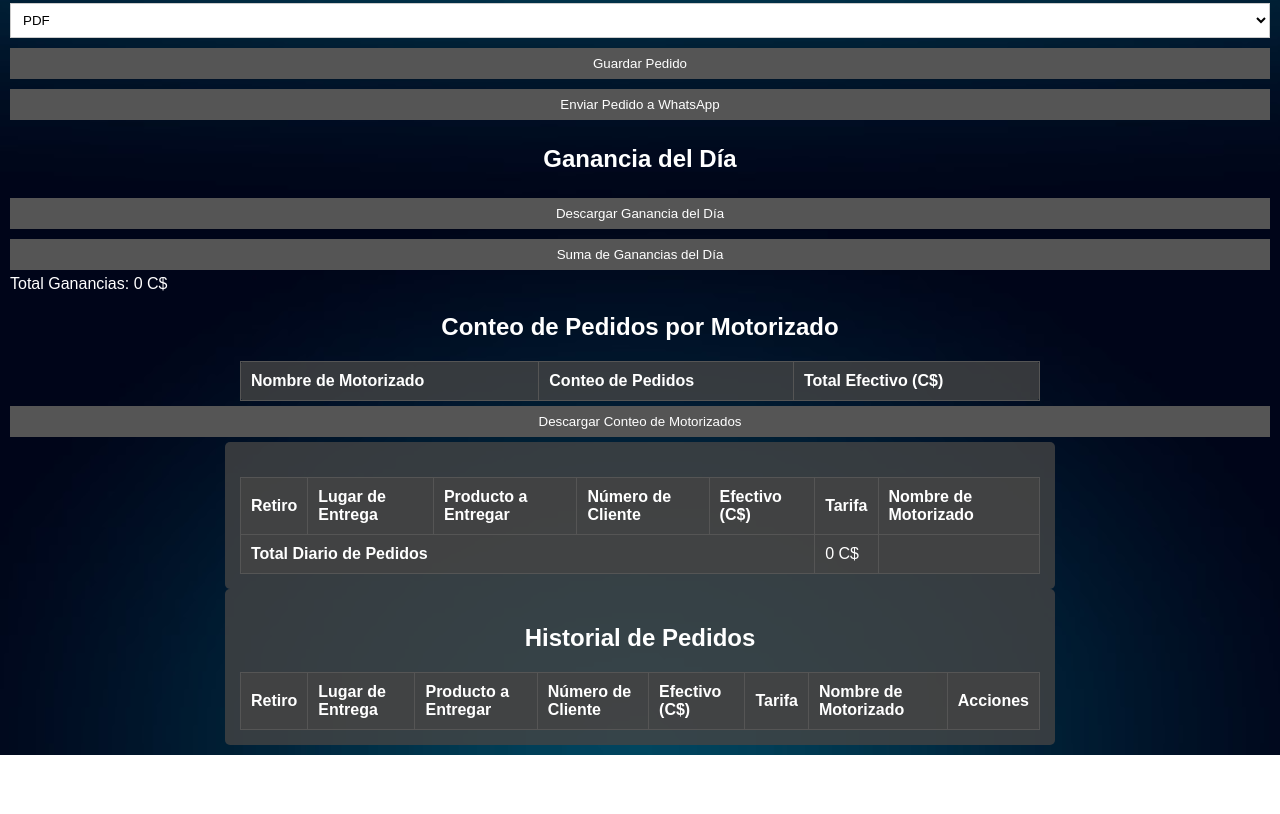
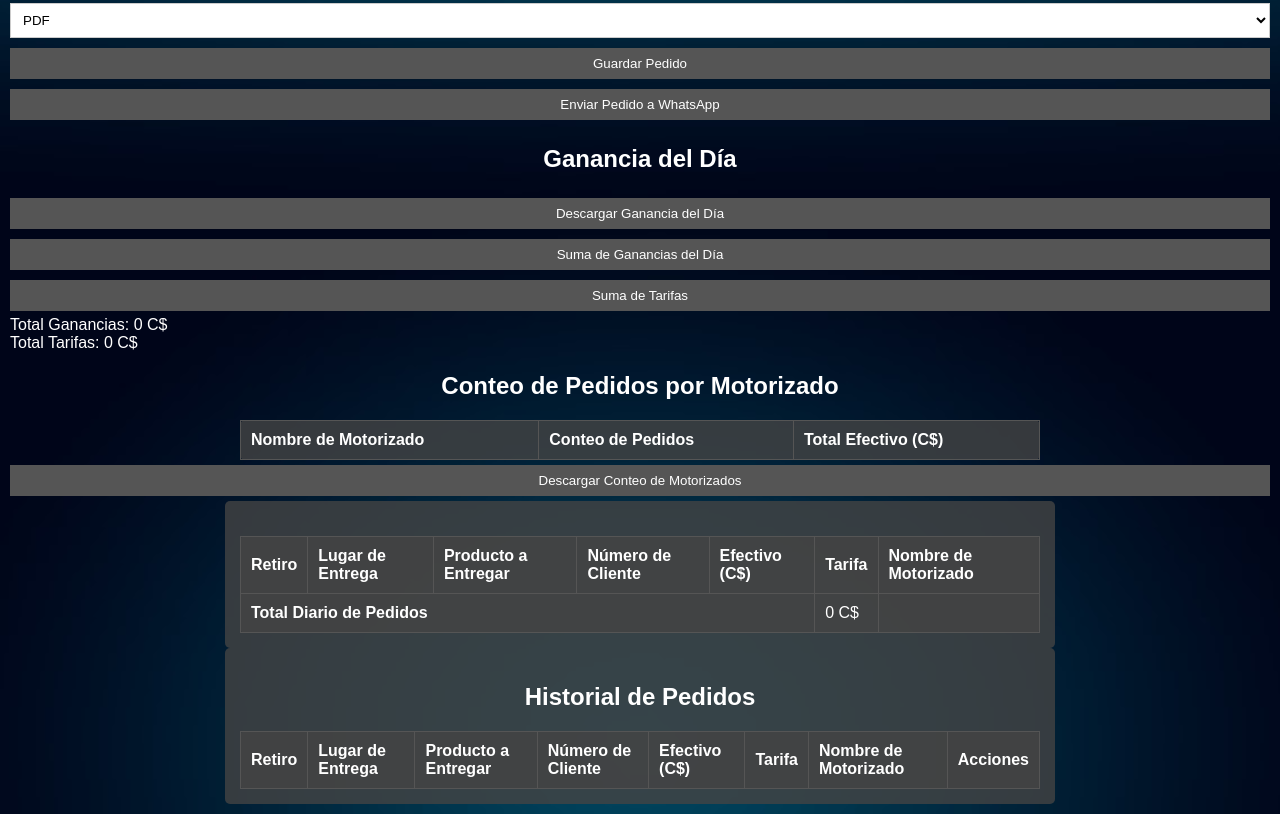
Before and after one commit to deliveryControl24/deliveryControl24.github.io, a plain HTML site: page index.html in a window 1280 px wide. Shown: the part 1205-2019 px from the top of the page. Before the commit the page ends 1960 px from the top, so only its background shows below. Drawn offline with nearby package versions, Linux system fonts and the light colour scheme.

Commit message:
Add files via upload

```diff
--- a/index.html
+++ b/index.html
@@ -113,7 +113,9 @@
 <h2>Ganancia del Día</h2>
 <button onclick="downloadDailyEarnings()">Descargar Ganancia del Día</button>
 <button onclick="calculateTotalEarnings()">Suma de Ganancias del Día</button>
+<button onclick="calculateTotalRates()">Suma de Tarifas</button> <!-- Botón para sumar tarifas -->
 <div id="totalEarningsDisplay">Total Ganancias: 0 C$</div>
+<div id="totalRatesDisplay">Total Tarifas: 0 C$</div> <!-- Muestra total de tarifas -->
 
 <!-- Conteo de pedidos por motorizado -->
 <h2>Conteo de Pedidos por Motorizado</h2>
@@ -396,6 +398,11 @@
         document.getElementById('totalEarningsDisplay').textContent = `Total Ganancias: ${totalEarnings} C$`;
     }
 
+    function calculateTotalRates() {
+        const totalRates = orders.reduce((total, order) => total + (parseFloat(order.rate) || 0), 0);
+        document.getElementById('totalRatesDisplay').textContent = `Total Tarifas: ${totalRates} C$`;
+    }
+
     function toggleDeleteConfirmation() {
         const confirmationDiv = document.getElementById('deleteConfirmation');
         confirmationDiv.style.display = confirmationDiv.style.display === 'none' ? 'block' : 'none';
```
